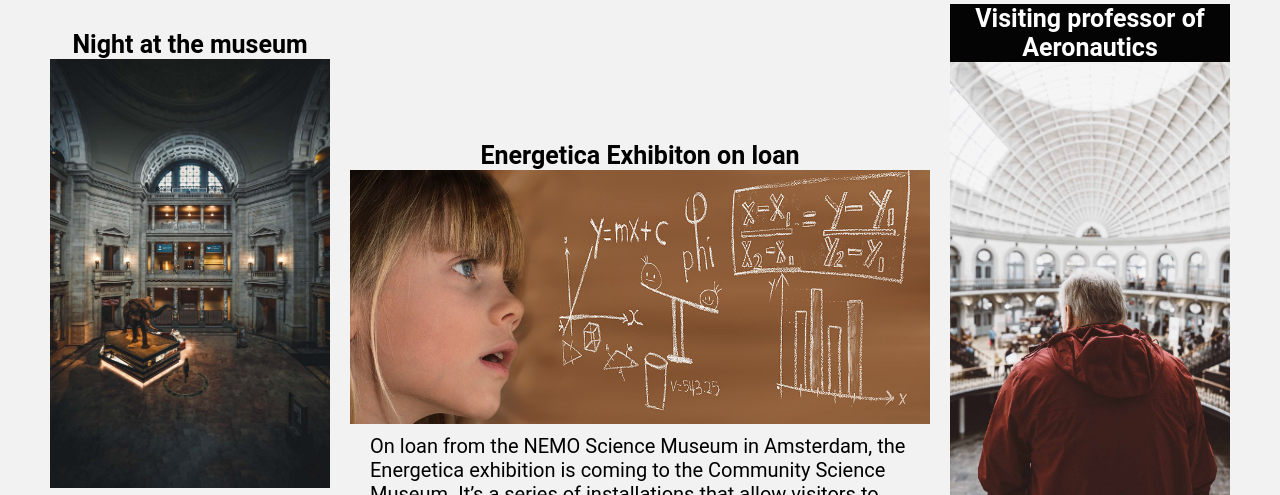
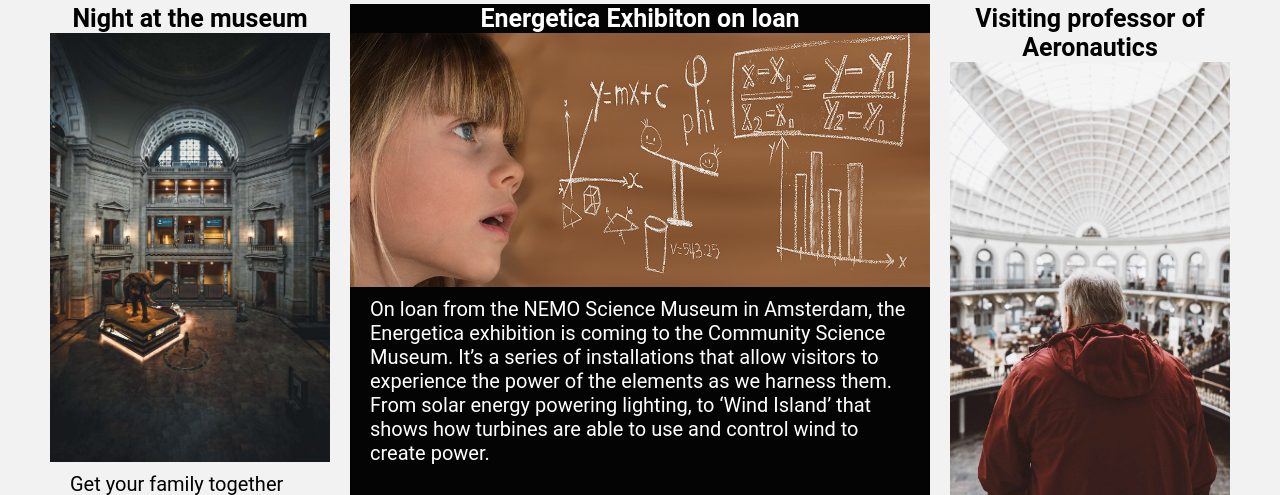
Before and after one commit to larssandell/museum, a plain HTML site: page pages/events.html in a window 1280 px wide. Shown: the part 296-791 px from the top of the page. Drawn offline with Linux system fonts and the light colour scheme.

Commit message:
tuchup
fikset p padding: 0 10px
satt active på nav - exhibitons
endret events div til unset istede for center og endret fargene i divene

```diff
--- a/css/events.css
+++ b/css/events.css
@@ -46,7 +46,6 @@ p {
 
 @media only screen and (min-width: 800px) {
     #events-grid {
-        display: grid;
         grid-template-columns: 1fr 1fr;
         grid-template-rows: 1fr auto;
         column-gap: 20px;
@@ -54,6 +53,9 @@ p {
         grid-template-areas:
             "event-one event-two"
             "event-three event-three";
+    }
+    #events-grid > div {
+        justify-content: unset;
     }
     .img-three {
         align-self: center;
@@ -85,4 +87,12 @@ p {
         grid-template-areas: "event-one event-three event-three event-two";
         /* ". event-three event-three ."; */
     }
+    .event-two {
+        background-color: var(---light-gray);
+        color: #000;
+    }
+    .event-three {
+        background-color: var(--black-gray);
+        color: #fff;
+    }
 }
--- a/css/stylesheet.css
+++ b/css/stylesheet.css
@@ -247,7 +247,7 @@ main {
     box-shadow: 4px 4px 6px 0px rgba(0, 0, 0, 0.75);
 }
 p {
-    padding-left: 10px;
+    padding: 0 10px;
 }
 
 /* buttons */
```
Also changed, not shown: pages/exhibitions.html (+1 -1 lines).
